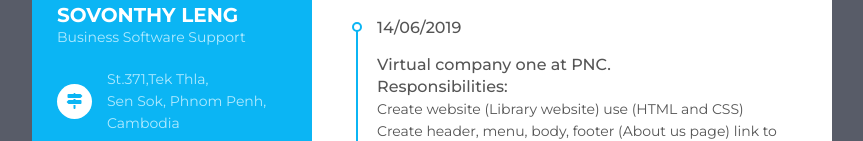
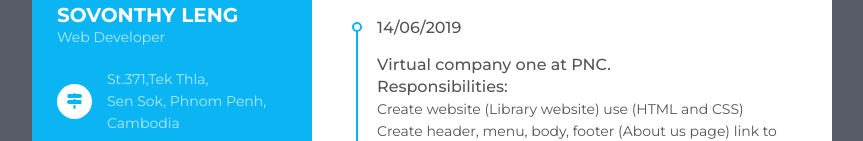
Before and after one commit to sovonthy/Resume, a plain HTML site: page Resume-site/index.html in a window 1280 px wide. Shown: the part 351-492 px from the top of the page, without its empty margins (208-1071 px from the left). Drawn offline with Linux system fonts and the light colour scheme.

```diff
--- a/Resume-site/index.html
+++ b/Resume-site/index.html
@@ -18,7 +18,7 @@
        <div class="resume_item resume_info">
          <div class="title">
            <p class="bold">sovonthy leng</p>
-           <p class="regular">Business Software Support</p>
+           <p class="regular">Web Developer</p>
          </div>
          <ul>
            <li>
```
